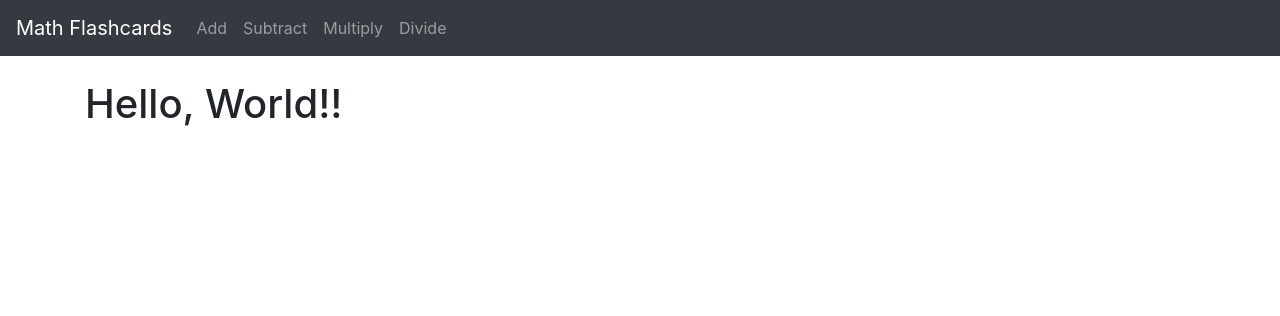
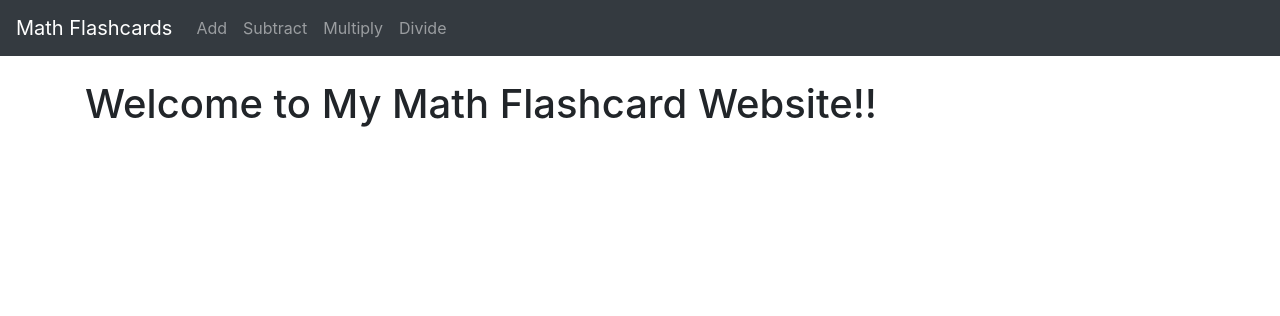
Before and after one commit to bizz3n/django-flashcards, a Django app: page / in a window 1280 px wide. Shown: the top 316 px of the page. Run offline with Django 3.2, Linux system fonts and the light colour scheme; some libraries are stand-ins or nearby versions.

Commit message:
tweaked homepage

```diff
--- a/website/templates/home.html
+++ b/website/templates/home.html
@@ -1,6 +1,6 @@
 {% extends 'base.html' %}
 
 {% block 'content' %}
-  <h1>Hello, World!!</h1>
+  <h1>Welcome to My Math Flashcard Website!!</h1>
 
 {% endblock %}
```
